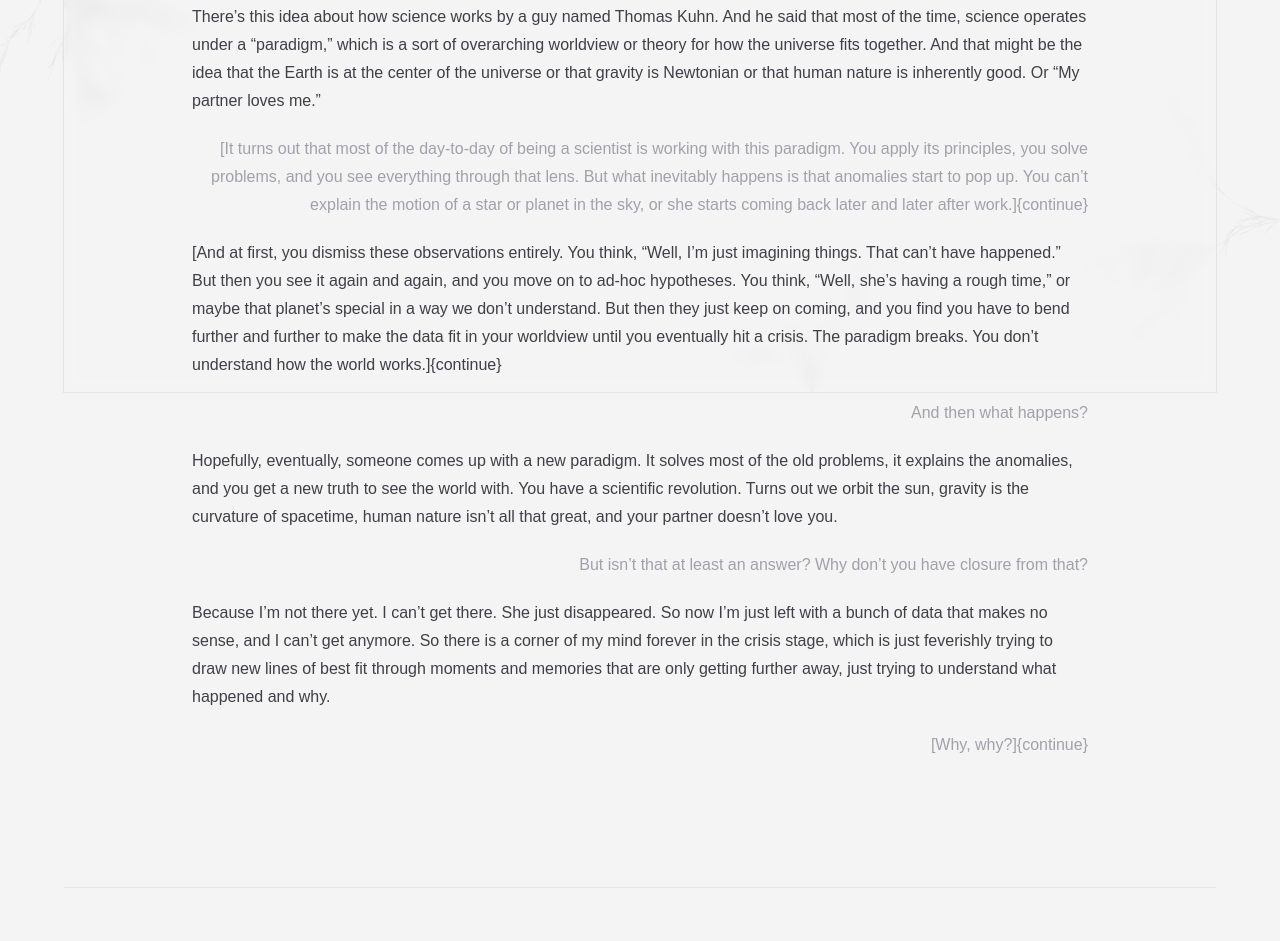
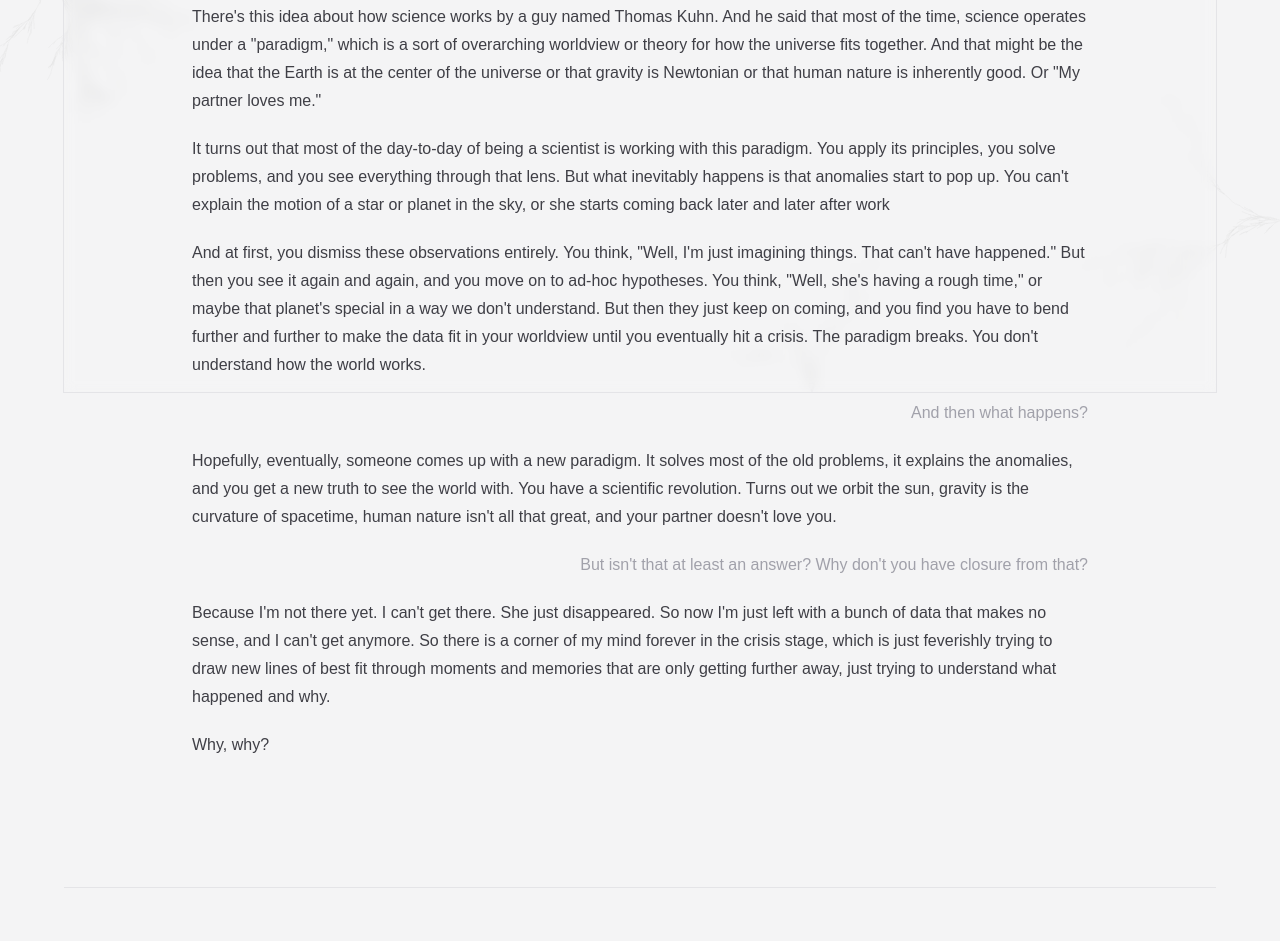
Before and after one commit to xiBread/oscarlv.com, an Astro site: page /writing/paradigm in a window 1280 px wide. Shown: the part 408-1349 px from the top of the page. Built offline with nearby package versions, Linux system fonts and the light colour scheme; Astro itself is replaced by a stand-in of ours; a web font is replaced by a local one.

Commit message:
feat: add mdx support

```diff
--- a/astro.config.ts
+++ b/astro.config.ts
@@ -1,3 +1,4 @@
+import mdx from "@astrojs/mdx";
 import tailwind from "@astrojs/tailwind";
 import vercel from "@astrojs/vercel/serverless";
 import vue from "@astrojs/vue";
@@ -5,7 +6,7 @@ import { defineConfig, sharpImageService } from "astro/config";
 
 // https://astro.build/config
 export default defineConfig({
-	integrations: [tailwind(), vue()],
+	integrations: [tailwind(), vue(), mdx()],
 	output: "hybrid",
 	adapter: vercel(),
 	image: {
--- a/package.json
+++ b/package.json
@@ -20,6 +20,7 @@
 	},
 	"dependencies": {
 		"@animxyz/core": "^0.6.6",
+		"@astrojs/mdx": "^0.19.7",
 		"@astrojs/tailwind": "^4.0.0",
 		"@astrojs/vercel": "^3.8.2",
 		"@astrojs/vue": "^2.2.1",
--- a/src/content/writing/dialogue/paradigm.md
+++ b/src/content/writing/dialogue/paradigm.mdx
@@ -11,9 +11,13 @@ What is there to figure out? She's gone.
 
 There's this idea about how science works by a guy named Thomas Kuhn. And he said that most of the time, science operates under a "paradigm," which is a sort of overarching worldview or theory for how the universe fits together. And that might be the idea that the Earth is at the center of the universe or that gravity is Newtonian or that human nature is inherently good. Or "My partner loves me."
 
-[It turns out that most of the day-to-day of being a scientist is working with this paradigm. You apply its principles, you solve problems, and you see everything through that lens. But what inevitably happens is that anomalies start to pop up. You can't explain the motion of a star or planet in the sky, or she starts coming back later and later after work.]{continue}
+<span continue>
+It turns out that most of the day-to-day of being a scientist is working with this paradigm. You apply its principles, you solve problems, and you see everything through that lens. But what inevitably happens is that anomalies start to pop up. You can't explain the motion of a star or planet in the sky, or she starts coming back later and later after work
+</span>
 
-[And at first, you dismiss these observations entirely. You think, "Well, I'm just imagining things. That can't have happened." But then you see it again and again, and you move on to ad-hoc hypotheses. You think, "Well, she's having a rough time," or maybe that planet's special in a way we don't understand. But then they just keep on coming, and you find you have to bend further and further to make the data fit in your worldview until you eventually hit a crisis. The paradigm breaks. You don't understand how the world works.]{continue}
+<span continue>
+And at first, you dismiss these observations entirely. You think, "Well, I'm just imagining things. That can't have happened." But then you see it again and again, and you move on to ad-hoc hypotheses. You think, "Well, she's having a rough time," or maybe that planet's special in a way we don't understand. But then they just keep on coming, and you find you have to bend further and further to make the data fit in your worldview until you eventually hit a crisis. The paradigm breaks. You don't understand how the world works.
+</span>
 
 And then what happens?
 
@@ -23,4 +27,4 @@ But isn't that at least an answer? Why don't you have closure from that?
 
 Because I'm not there yet. I can't get there. She just disappeared. So now I'm just left with a bunch of data that makes no sense, and I can't get anymore. So there is a corner of my mind forever in the crisis stage, which is just feverishly trying to draw new lines of best fit through moments and memories that are only getting further away, just trying to understand what happened and why.
 
-[Why, why?]{continue}
+<span continue>Why, why?</span>
--- a/src/pages/writing/[slug].astro
+++ b/src/pages/writing/[slug].astro
@@ -32,7 +32,8 @@ const { Content } = await entry.render();
 				class:list={[
 					"prose prose-zinc max-w-none dark:prose-invert [&_p]:whitespace-pre-wrap",
 					entry.data.overrides || "[&_p]:max-w-[50ch]",
-					entry.data.start === "odd" ? "dialogue-start-odd" : "dialogue-start-even",
+					entry.slug.startsWith("dialogue") &&
+						(entry.data.start === "odd" ? "dialogue-start-odd" : "dialogue-start-even"),
 				]}
 			>
 				<h1 class="text-5xl">{entry.data.title}</h1>
--- a/tailwind.config.ts
+++ b/tailwind.config.ts
@@ -4,7 +4,7 @@ import plugin from "tailwindcss/plugin";
 
 export default {
 	darkMode: "class",
-	content: ["./src/**/*.{astro,html,js,md,ts,vue}"],
+	content: ["./src/**/*.{astro,html,js,md,mdx,ts,vue}"],
 	plugins: [
 		typography(),
 		plugin(({ matchComponents, theme }) => {
@@ -23,7 +23,7 @@ export default {
 						even: "even",
 						odd: "odd",
 					},
-				}
+				},
 			);
 		}),
 	],
```
Also changed, not shown: 1 other file.
